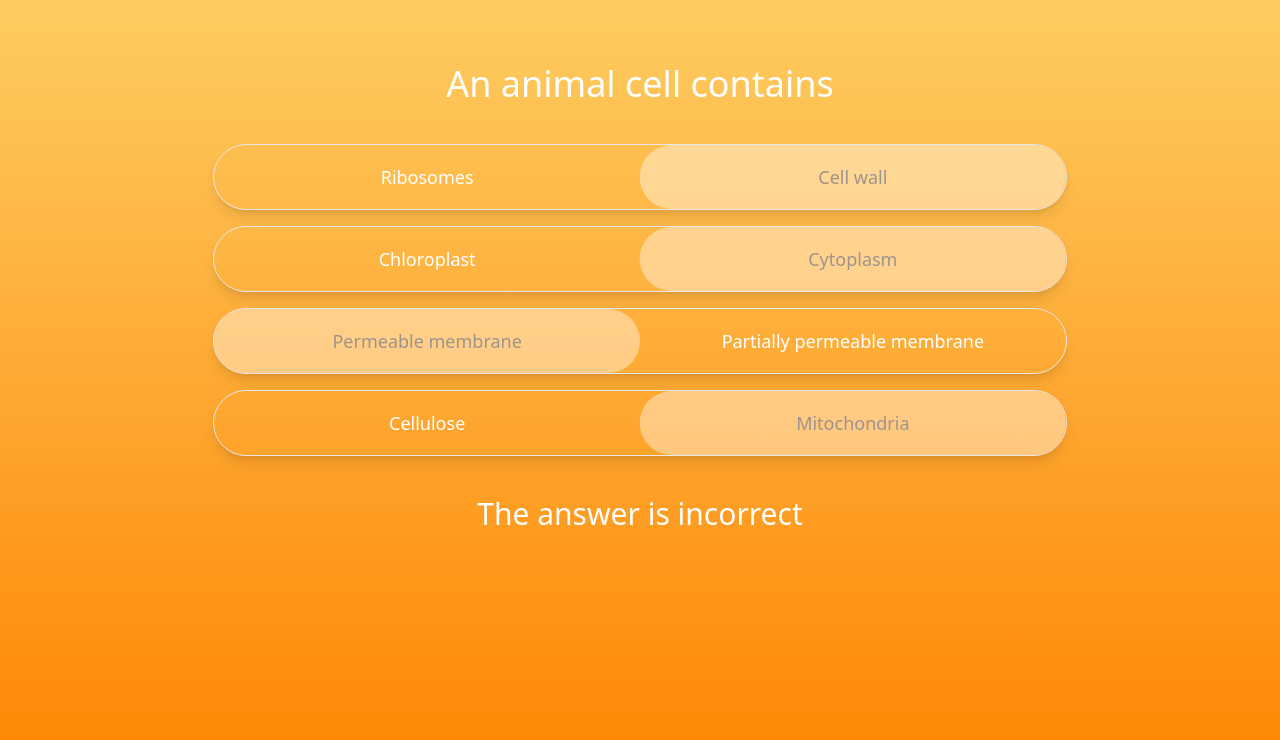
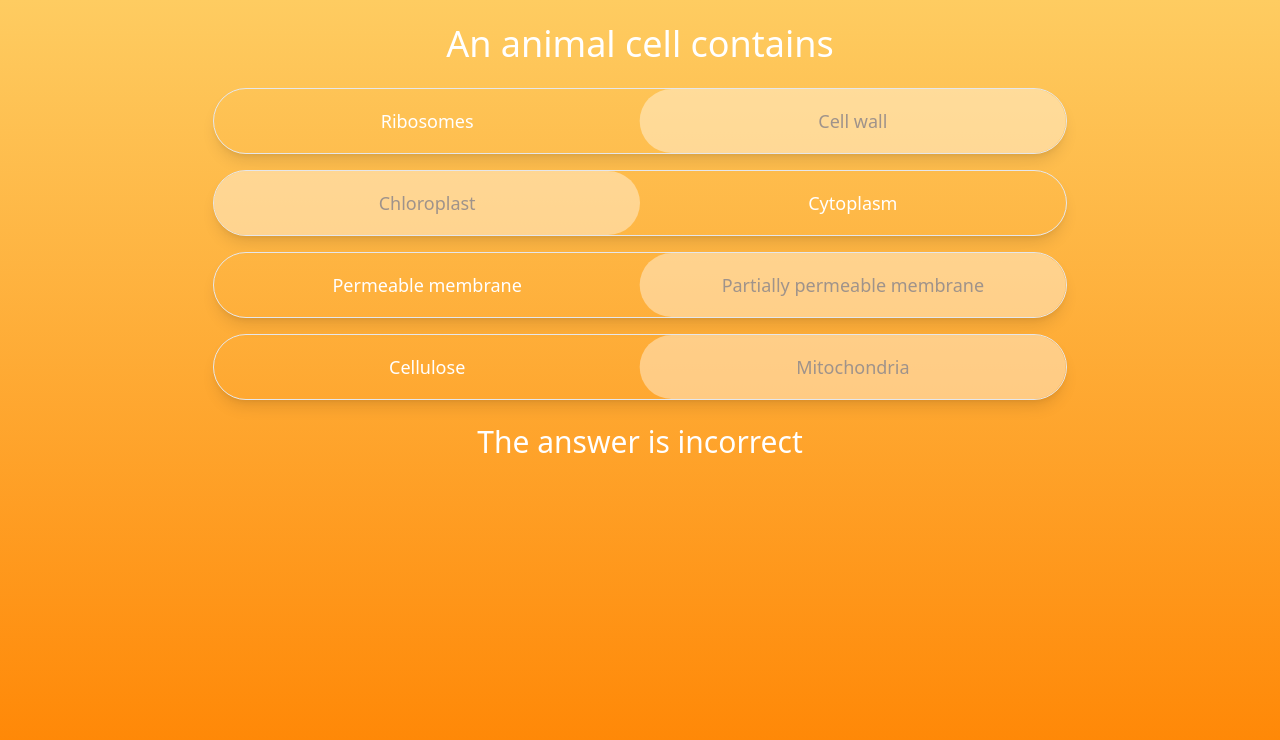
Before and after one commit to joemccleary-frontend/seneca-task, a Next.js app: page / in a window 1280 px wide. Shown: the top 740 px of the page. Built offline with nearby package versions, Linux system fonts and the light colour scheme.

Commit message:
Added scroll and multiple question functionality

```diff
--- a/app/api/toggleData/route.ts
+++ b/app/api/toggleData/route.ts
@@ -34,15 +34,15 @@ export async function GET() {
           correct: "Chester",
         },
         {
-          incorrect: ["Arsenal"],
+          incorrect: ["Arsenal", "Chelsea"],
           correct: "Chestera",
         },
         {
-          incorrect: ["n"],
+          incorrect: ["n", "he"],
           correct: "ASd",
         },
         {
-          incorrect: ["da"],
+          incorrect: ["da", "ajs"],
           correct: "dadsnajk",
         },
       ],
--- a/app/components/ToggleQuestion.tsx
+++ b/app/components/ToggleQuestion.tsx
@@ -16,10 +16,11 @@ interface Question {
 
 export default function ToggleQuestion() {
   const [questionData, setQuestionData] = useState<Question[] | null>(null);
-  const [selectedAnswers, setSelectedAnswers] = useState<string[]>([]);
-  const [correctAnswers, setCorrectAnswers] = useState<boolean[]>([]);
-  const [correctPercentage, setCorrectPercentage] = useState(0);
+  const [selectedAnswers, setSelectedAnswers] = useState<string[][]>([]);
+  const [correctAnswers, setCorrectAnswers] = useState<boolean[][]>([]);
+  const [correctPercentages, setCorrectPercentages] = useState<number[]>([]); // Store percentages per question
   const [currentQuestionNumber, setCurrentQuestionNumber] = useState(0);
+  const [isLocked, setIsLocked] = useState(false);
 
   useEffect(() => {
     const fetchData = async () => {
@@ -29,24 +30,9 @@ export default function ToggleQuestion() {
         const data = await res.json();
         console.log(data);
         setQuestionData(data);
-        // Initialize selections when data loads
-        const initialCorrectIndex = Math.floor(
-          Math.random() * data[0].answers.length
-        );
-        setSelectedAnswers(
-          data[0].answers.map((answer: Answer, index: number) =>
-            index === initialCorrectIndex
-              ? answer.correct
-              : answer.incorrect[
-                  Math.floor(Math.random() * answer.incorrect.length)
-                ]
-          )
-        );
-        setCorrectAnswers(
-          data[0].answers.map(
-            (_: Answer, index: number) => index === initialCorrectIndex
-          )
-        );
+
+        // Initialize selections for the first question
+        initializeQuestion(data[0]);
       } catch (error) {
         console.error("Error fetching question data:", error);
       }
@@ -55,8 +41,29 @@ export default function ToggleQuestion() {
     fetchData();
   }, []);
 
-  const nextQuestion = () => {
-    setCurrentQuestionNumber(1);
+  const initializeQuestion = (question: Question) => {
+    const initialCorrectIndex = Math.floor(
+      Math.random() * question.answers.length
+    );
+
+    setSelectedAnswers((prev) => [
+      ...prev,
+      question.answers.map((answer, i) =>
+        i === initialCorrectIndex
+          ? answer.correct
+          : answer.incorrect[
+              Math.floor(Math.random() * answer.incorrect.length)
+            ]
+      ),
+    ]);
+
+    setCorrectAnswers((prev) => [
+      ...prev,
+      question.answers.map((_, i) => i === initialCorrectIndex),
+    ]);
+
+    // Initialize percentage for the current question as 0
+    setCorrectPercentages((prev) => [...prev, 0]);
   };
 
   const handleAnswerSelect = (
@@ -64,35 +71,68 @@ export default function ToggleQuestion() {
     selected: string,
     isCorrect: boolean
   ) => {
+    if (isLocked) return; // Prevent changes if locked
+
     const updatedCorrectAnswers = [...correctAnswers];
-    updatedCorrectAnswers[index] = isCorrect;
+    updatedCorrectAnswers[currentQuestionNumber][index] = isCorrect;
 
     setCorrectAnswers(updatedCorrectAnswers);
     setSelectedAnswers((prev) => {
       const newAnswers = [...prev];
-      newAnswers[index] = selected;
+      newAnswers[currentQuestionNumber][index] = selected;
       return newAnswers;
     });
 
-    const totalCorrect = updatedCorrectAnswers.filter(Boolean).length;
+    const totalCorrect =
+      updatedCorrectAnswers[currentQuestionNumber].filter(Boolean).length;
     const percentage = Math.round(
       (totalCorrect /
-        (questionData[currentQuestionNumber]?.answers.length || 1)) *
+        (questionData?.[currentQuestionNumber]?.answers.length || 1)) *
         100
     );
-    setCorrectPercentage(percentage);
-    if (percentage === 100) nextQuestion();
+
+    if (!isLocked) {
+      const updatedPercentages = [...correctPercentages];
+      updatedPercentages[currentQuestionNumber] = percentage;
+      setCorrectPercentages(updatedPercentages);
+    }
+
+    if (percentage === 100) {
+      setIsLocked(true);
+      setTimeout(() => {
+        moveToNextQuestion();
+      }, 1000);
+    }
   };
 
-  const calculateBackgroundColour = () => {
-    if (correctPercentage === 0)
-      return "bg-gradient-to-b from-[#f6b868] to-[#ee6c2e]";
-    if (correctPercentage <= 33)
-      return "bg-gradient-to-b from-[#fecc61] to-[#ff8300]";
-    if (correctPercentage <= 50)
-      return "bg-gradient-to-b from-[#fed954] to-[#ff9700]";
-    if (correctPercentage < 100)
-      return "bg-gradient-to-b from-[#ffe34b] to-[#ffab00]";
+  const moveToNextQuestion = () => {
+    if (!questionData || currentQuestionNumber >= questionData.length - 1)
+      return;
+
+    const nextQuestionIndex = currentQuestionNumber + 1;
+    initializeQuestion(questionData[nextQuestionIndex]);
+    setCurrentQuestionNumber(nextQuestionIndex);
+
+    setTimeout(() => {
+      window.scrollTo({
+        top:
+          document.getElementById(`question-${nextQuestionIndex}`)?.offsetTop ||
+          0,
+        behavior: "smooth",
+      });
+    }, 300);
+  };
+
+  const calculateBackgroundColour = (qIndex: number) => {
+    if (isLocked && correctPercentages[qIndex] === 100) {
+      return "bg-gradient-to-b from-[#75dfc2] to-[#59cada]";
+    }
+    const percentage = correctPercentages[qIndex];
+
+    if (percentage === 0) return "bg-gradient-to-b from-[#f6b868] to-[#ee6c2e]";
+    if (percentage <= 33) return "bg-gradient-to-b from-[#fecc61] to-[#ff8300]";
+    if (percentage <= 50) return "bg-gradient-to-b from-[#fed954] to-[#ff9700]";
+    if (percentage < 100) return "bg-gradient-to-b from-[#ffe34b] to-[#ffab00]";
     return "bg-gradient-to-b from-[#75dfc2] to-[#59cada]";
   };
 
@@ -104,40 +144,51 @@ export default function ToggleQuestion() {
 
   return (
     <div
-      className={`min-h-screen w-screen flex flex-col justify-start sm:pt-10 items-center ${calculateBackgroundColour()}`}
+      className={`min-h-screen w-full flex flex-col justify-start items-center `}
+    >
+      {questionData
+        .slice(0, currentQuestionNumber + 1)
+        .map((question, qIndex) => (
+          <div
+            key={qIndex}
+            id={`question-${qIndex}`}
+            className={`w-full h-screen ${calculateBackgroundColour(qIndex)}`}
           >
             <div className="text-white text-2xl m-6 text-center sm:text-4xl">
-        {questionData[currentQuestionNumber].question}
+              {question.question}
             </div>
             <div className="w-full">
-        {questionData[currentQuestionNumber].answers.map((answer, index) => (
+              {question.answers.map((answer, index) => (
                 <div className="w-full place-items-center text-lg" key={index}>
                   {answer.incorrect.length === 1 ? (
                     <TwoStateSwitch
                       answers={answer}
-                defaultSelected={selectedAnswers[index]}
+                      defaultSelected={selectedAnswers[qIndex]?.[index] || ""}
                       onSelect={(selected, isCorrect) =>
                         handleAnswerSelect(index, selected, isCorrect)
                       }
-                correctPercentage={correctPercentage}
+                      correctPercentage={correctPercentages[qIndex]}
                       index={index}
                     />
                   ) : (
                     <ThreeStateSwitch
                       answers={answer}
-                defaultSelected={selectedAnswers[index]}
+                      defaultSelected={selectedAnswers[qIndex]?.[index] || ""}
                       onSelect={(selected, isCorrect) =>
                         handleAnswerSelect(index, selected, isCorrect)
                       }
-                correctPercentage={correctPercentage}
+                      correctPercentage={correctPercentages[qIndex]}
                     />
                   )}
                 </div>
               ))}
             </div>
-      <div className="text-white text-xl sm:text-3xl m-6">
-        The answer is {correctPercentage === 100 ? "correct" : "incorrect"}
+            <div className="text-white text-xl sm:text-3xl m-6 text-center">
+              The answer is{" "}
+              {correctPercentages[qIndex] === 100 ? "correct" : "incorrect"}
             </div>
+          </div>
+        ))}
     </div>
   );
 }
--- a/app/globals.css
+++ b/app/globals.css
@@ -18,4 +18,6 @@ body {
   color: var(--foreground);
   background: var(--background);
   font-weight: 500;
+  height: 100%;
+  overflow-y: scroll;
 }
```
Lines whose indentation alone changed are shown as unchanged.
